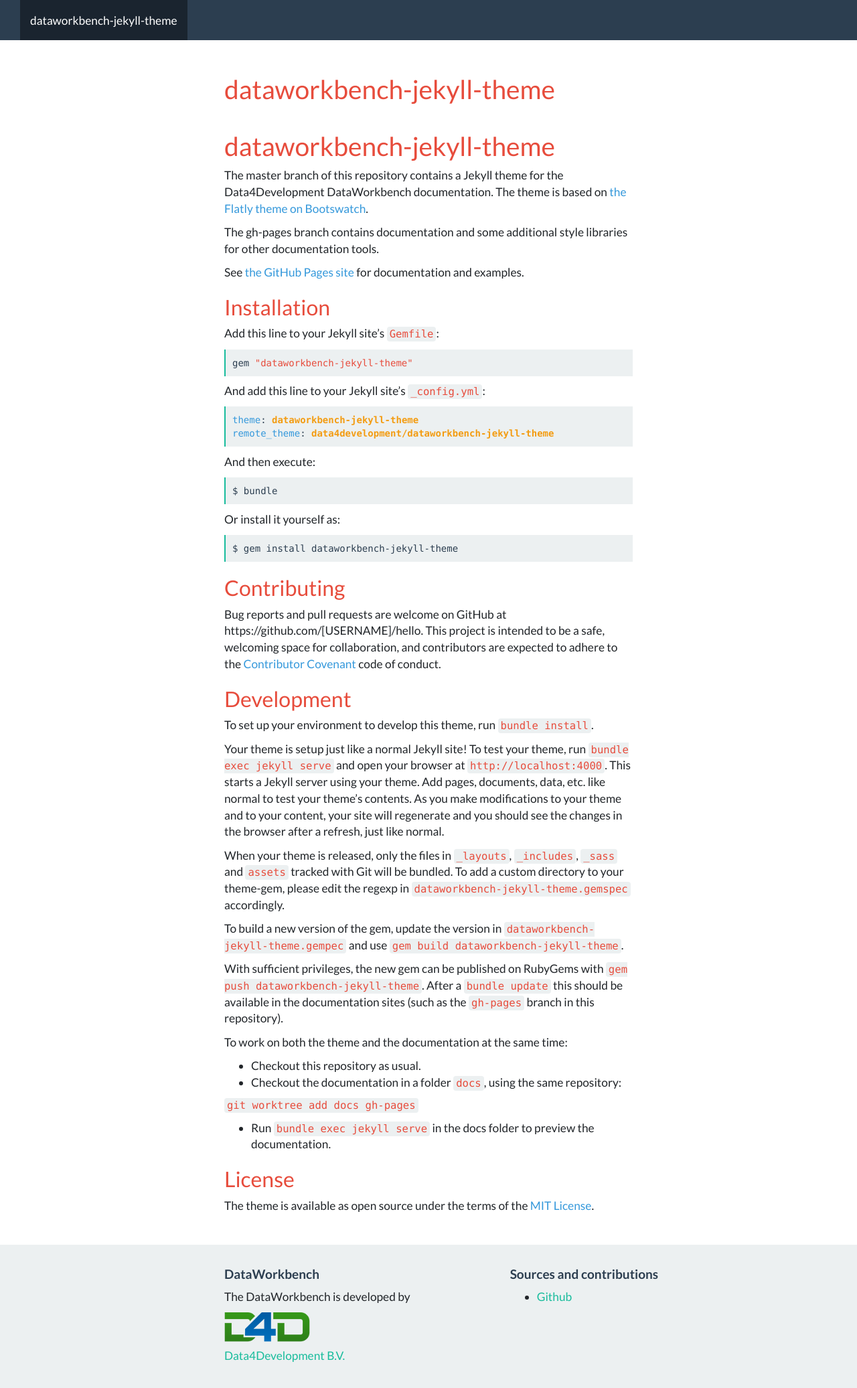
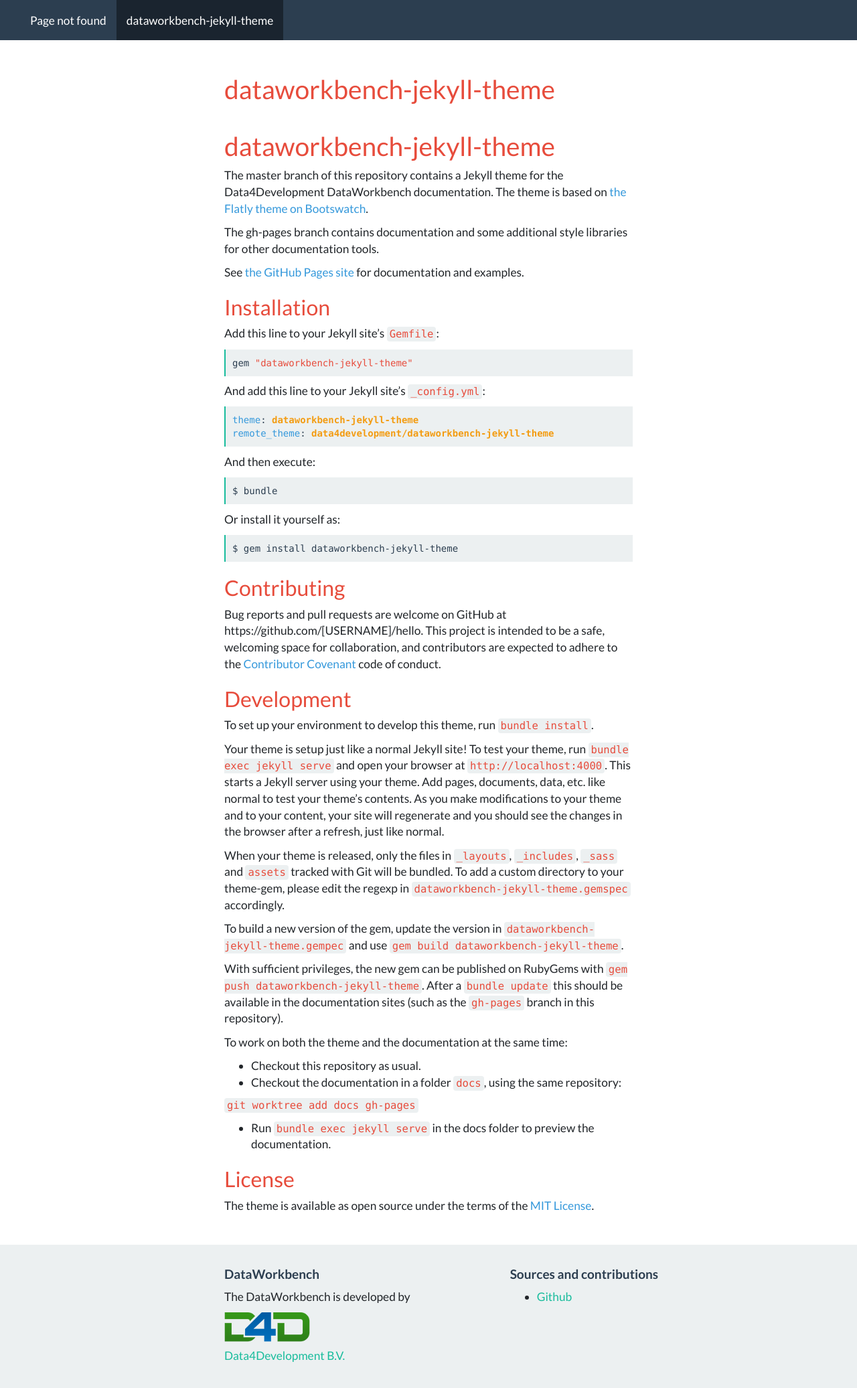
Before and after one commit to data4development/dataworkbench-jekyll-theme, a Jekyll site: the page built from README.md, in a window 1280 px wide. Shown: the top 2073 px of the page at 67% size. Built offline with Jekyll 4.4.1, drawn with Linux system fonts in a browser that asks for light colours; our own code applies the rules of GitHub Pages for plain Markdown files; a script that is not in the unit is left out.

Commit message:
Adds "home" link and 404
By default, go to /dataworkbench as the home page (override with brand_url in config). Provide a rudimentary 404 (page not found) page.

```diff
--- a/_layouts/default.html
+++ b/_layouts/default.html
@@ -22,7 +22,9 @@
           <span class="icon-bar"></span>
           <span class="icon-bar"></span>
         </button>
-        <div class="navbar-brand">{{site.brand}}</div>
+        <div class="navbar-brand">
+          <a href="{{ site.brand_url | default: "/dataworkbench" }}">{{site.brand}}</a>
+        </div>
       </div>
       <div class="navbar-collapse collapse">
         <ul class="nav navbar-nav">
```
Also changed, not shown: 404.md (added, +8 -0 lines).
